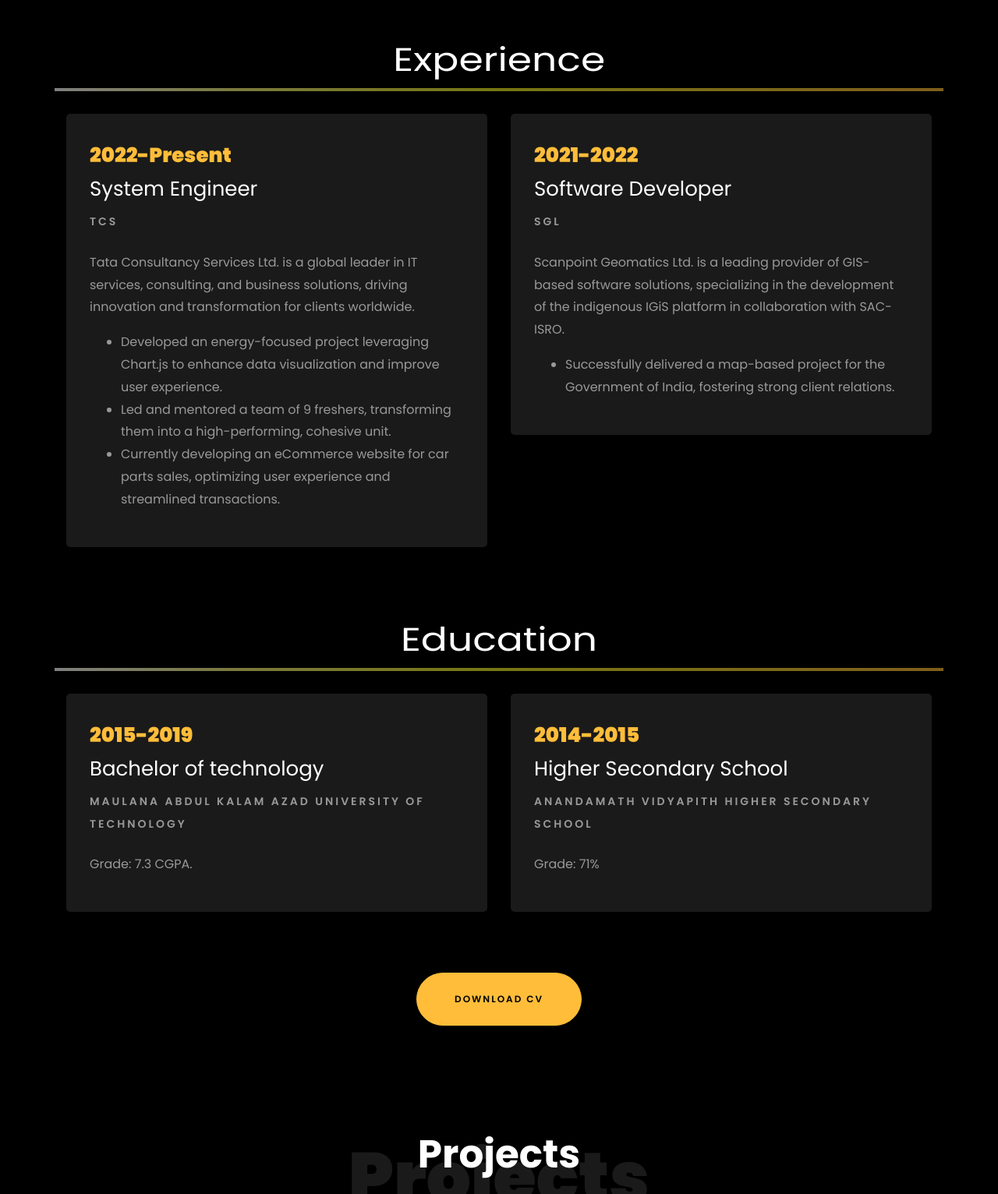
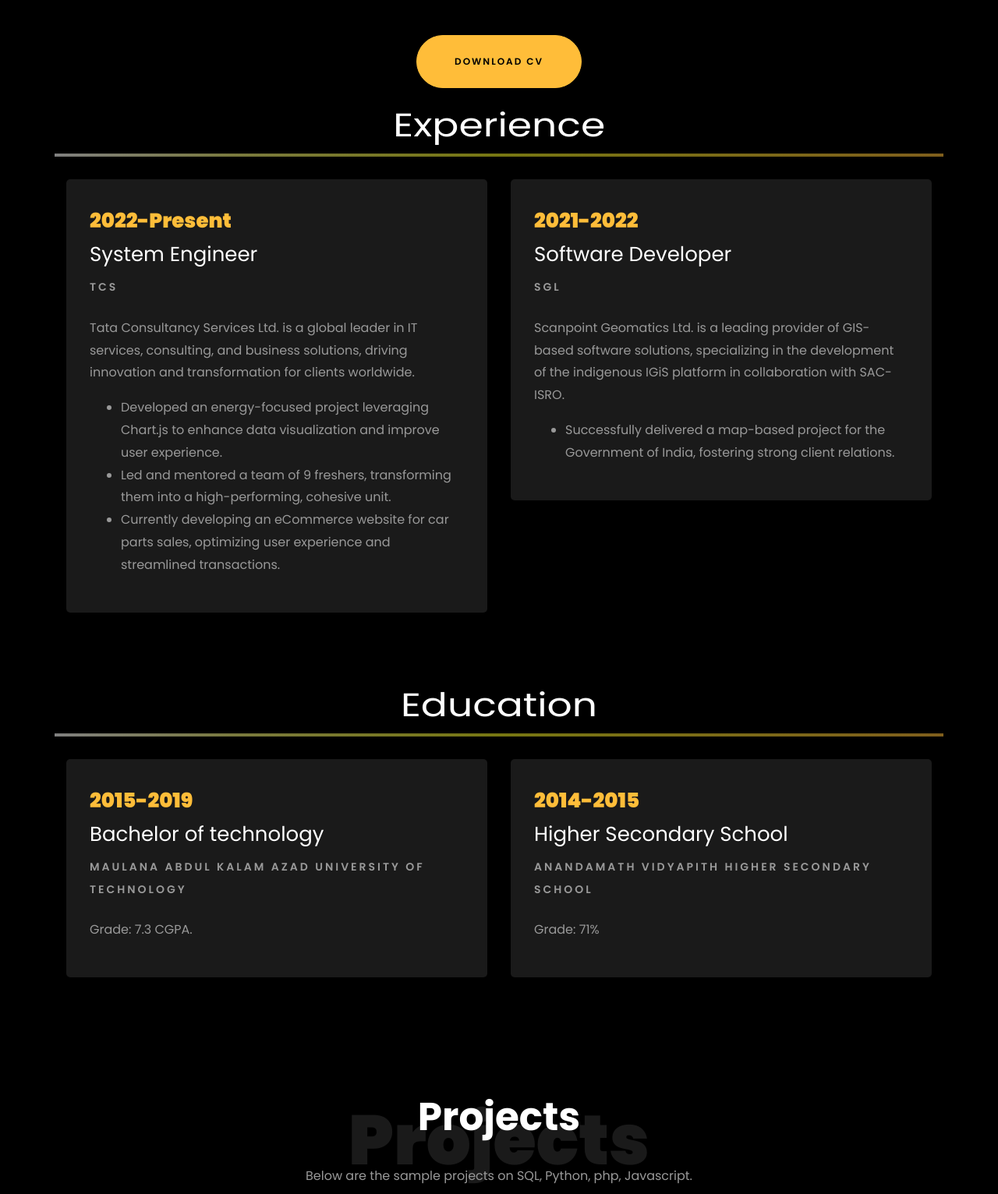
Before and after one commit to SayakSwapan/sayakDasgupta, a plain HTML site: page index.html in a window 1280 px wide. Shown: the part 1873-3405 px from the top of the page at 78% size. Drawn offline with Linux system fonts and the light colour scheme; files whose address does not match are found by name.

Commit message:
download cv

```diff
--- a/index.html
+++ b/index.html
@@ -335,6 +335,12 @@
 					<p>5+ years of experience in JS frameworks, SQL, and full-stack development. Proven expertise in
 						algorithms, project management, and delivering end-to-end solutions..</p>
 				</div>
+
+			</div>
+			<div class="row justify-content-center">
+				<div class="col-md-6 text-center ftco-animate">
+					<p><a href="resume/resume.pdf" class="btn btn-primary py-4 px-5" download>Download CV</a></p>
+				</div>
 			</div>
 
 			<div class="row">
@@ -412,11 +418,7 @@
 				</div>
 			</div>
 
-			<div class="row justify-content-center mt-5">
-				<div class="col-md-6 text-center ftco-animate">
-					<p><a href="resume/resume.pdf" class="btn btn-primary py-4 px-5" download>Download CV</a></p>
-				</div>
-			</div>
+
 		</div>
 	</section>
 
```
